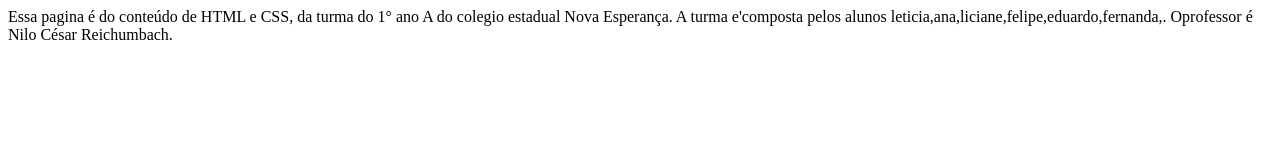
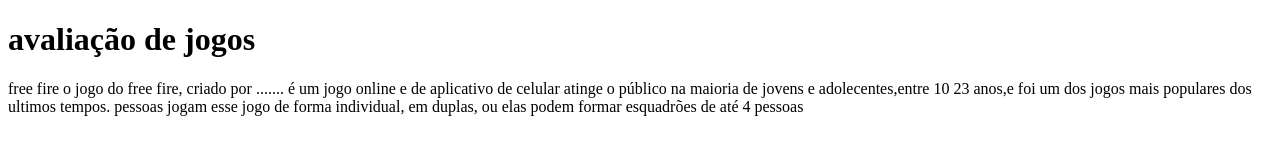
Before and after one commit to leticia123455/meuprimeirorepositorio, a plain HTML site: page index.htm in a window 1280 px wide. Drawn offline with Linux system fonts and the light colour scheme.

Commit message:
conteudo

```diff
--- a/index.htm
+++ b/index.htm
@@ -6,9 +6,11 @@
 <title>pagina html</title>
 </head>
 <bory>
-      Essa pagina é do conteúdo de HTML e CSS, da turma do 1° ano A do colegio estadual Nova Esperança.
-    A turma e'composta pelos alunos leticia,ana,liciane,felipe,eduardo,fernanda,.
-    Oprofessor é Nilo César Reichumbach.
+ <h1>avaliação de jogos</h1>
+ free fire
+ o jogo do free fire, criado por ....... é um jogo online e de aplicativo de celular
+atinge o público na maioria de jovens e adolecentes,entre 10 23 anos,e foi um dos jogos mais populares dos ultimos tempos.
+ pessoas jogam esse jogo de forma individual, em duplas, ou elas podem  formar esquadrões de até 4 pessoas
 </bory>
 
 
```
